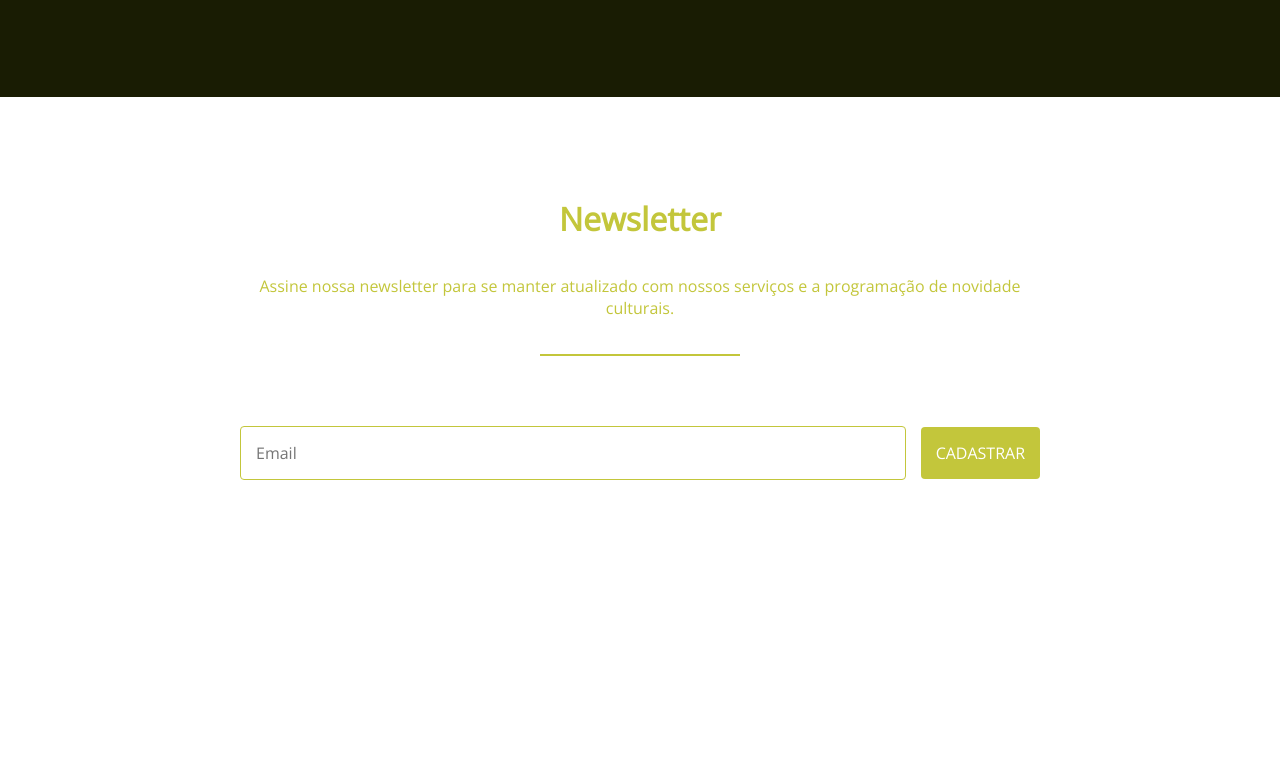
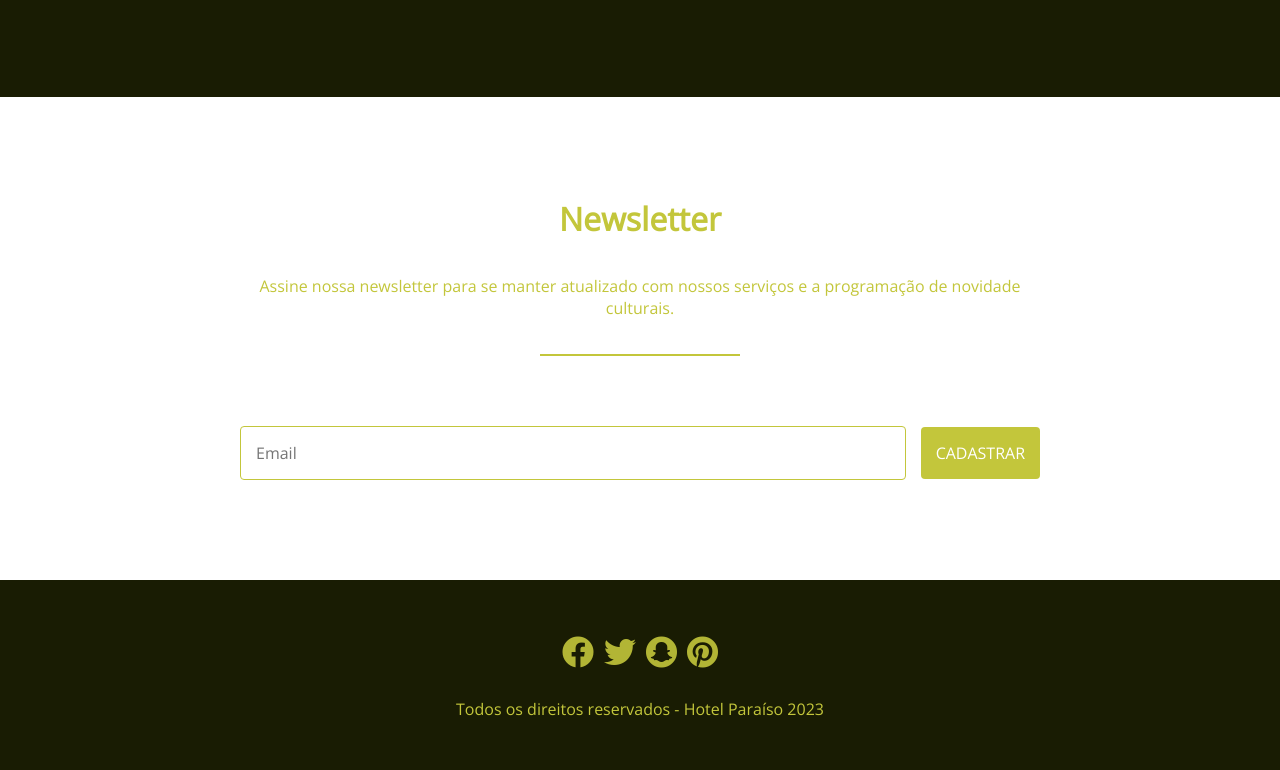
Before and after one commit to JussaraAndrade/front-end-course, a plain HTML site: page Curso FlexBox - Node Studio Treinamentos/projeto/index.html in a window 1280 px wide. Shown: the part 2527-3297 px from the top of the page. Before the commit the page ends 3107 px from the top, so only its background shows below. Drawn offline with nearby package versions, Linux system fonts and the light colour scheme.

Commit message:
feat: footer

```diff
--- a/Curso FlexBox - Node Studio Treinamentos/projeto/css/styles.css
+++ b/Curso FlexBox - Node Studio Treinamentos/projeto/css/styles.css
@@ -289,3 +289,32 @@ header li:last-child {
         margin-bottom: 15px;
    }
 }
+
+/* FOOTER*/
+footer {
+    display: flex;
+    flex-direction: column;
+    background-color: #191c03;
+    padding: 50px 0;
+
+    align-items: center;
+}
+
+footer ul {
+    display: flex;
+    margin-bottom: 25px;
+}
+footer ul li {
+    margin-right: 10px;
+}
+footer ul li:last-child {
+    margin-right: 0;
+}
+footer ul li a {
+    color: #c3c63b;
+    font-size: 2rem;
+}
+footer p {
+    color: #c3c63b;
+    text-align: center;
+}
--- a/Curso FlexBox - Node Studio Treinamentos/projeto/index.html
+++ b/Curso FlexBox - Node Studio Treinamentos/projeto/index.html
@@ -87,5 +87,15 @@
         </form>
     </section>
 
+    <footer>
+        <ul>
+            <li><a href=""><i class="fab fa-facebook"></i></a></li>
+            <li><a href=""><i class="fab fa-twitter"></i></a></li>
+            <li><a href=""><i class="fab fa-snapchat"></i></a></li>
+            <li><a href=""><i class="fab fa-pinterest"></i></a></li>
+        </ul>
+        <p>Todos os direitos reservados - Hotel Paraíso 2023</p>
+    </footer>
+
 </body>
 </html>
```
